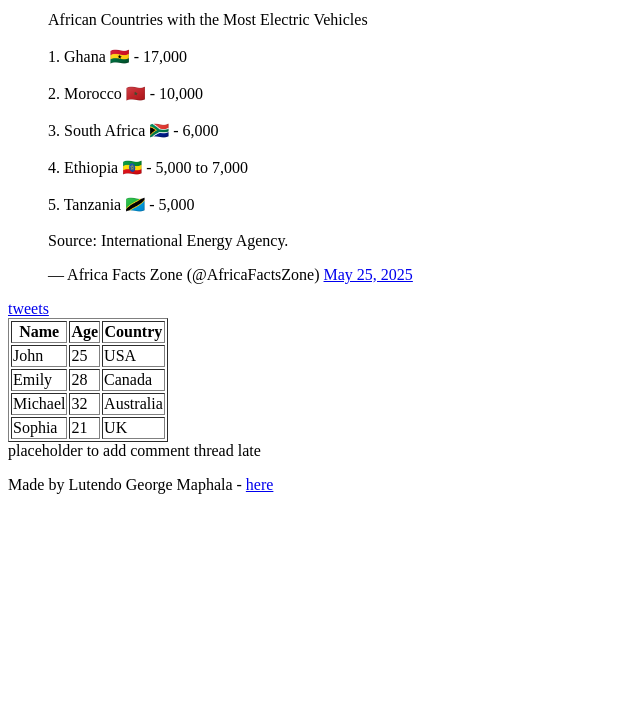
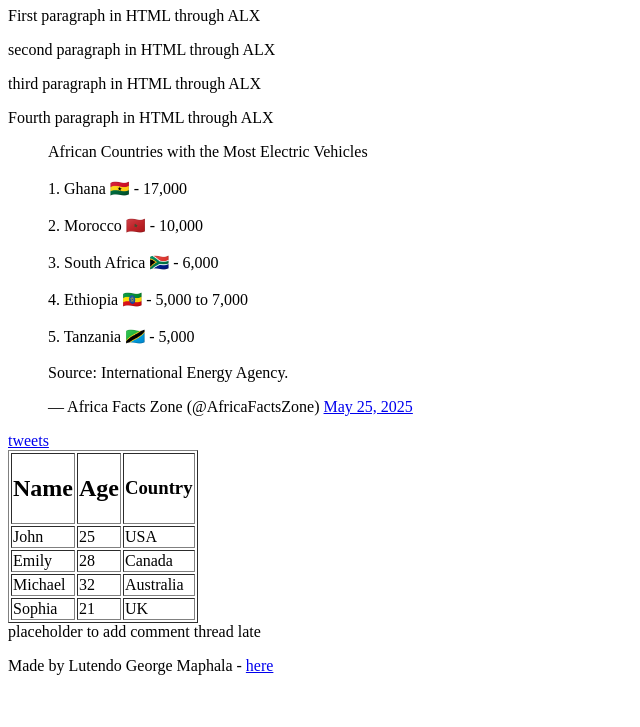
Before and after one commit to Mudinda-M/My_First_Portfolio, a plain HTML site: page html_basic/index.html in a window 1280 px wide. Shown: the part 73-800 px from the top of the page, without its empty margins (0-640 px from the left). Drawn offline with Linux system fonts and the light colour scheme.

Commit message:
update undex.html

```diff
--- a/html_basic/index.html
+++ b/html_basic/index.html
@@ -7,20 +7,23 @@
 <body>
     <header>
         <ul>
-            <li><a href="./tweets.html">tweets</a></li>
+            <li><h1><a href="./tweets.html">tweets</a></h1></li>
         </ul>
     </header>
     <main>
         <article>
             <p>First paragraph in HTML through ALX</p>
+            <p>second paragraph in HTML through ALX</p>
+            <p>third paragraph in HTML through ALX</p>
+            <p>Fourth paragraph in HTML through ALX</p>
             <blockquote class="twitter-tweet"><p lang="en" dir="ltr">African Countries with the Most Electric Vehicles<br><br>1. Ghana 🇬🇭 - 17,000<br><br>2. Morocco 🇲🇦 - 10,000<br><br>3. South Africa 🇿🇦 - 6,000<br><br>4. Ethiopia 🇪🇹 - 5,000 to 7,000<br><br>5. Tanzania 🇹🇿 - 5,000<br><br>Source: International Energy Agency.</p>&mdash; Africa Facts Zone (@AfricaFactsZone) <a href="https://twitter.com/AfricaFactsZone/status/1926763145189622150?ref_src=twsrc%5Etfw">May 25, 2025</a></blockquote> <script async src="https://platform.twitter.com/widgets.js" charset="utf-8"></script>
             <a href="./tweets.html">tweets</a>
             <table border="1">
                 <thead>
                     <tr>
-                        <th>Name</th>
-                        <th>Age</th>
-                        <th>Country</th>
+                        <th><h1>Name</h1></th>
+                        <th><h2>Age</h2></th>
+                        <th><h3>Country</h3></th>
                     </tr>
                 </thead>
                 <tbody>
```
